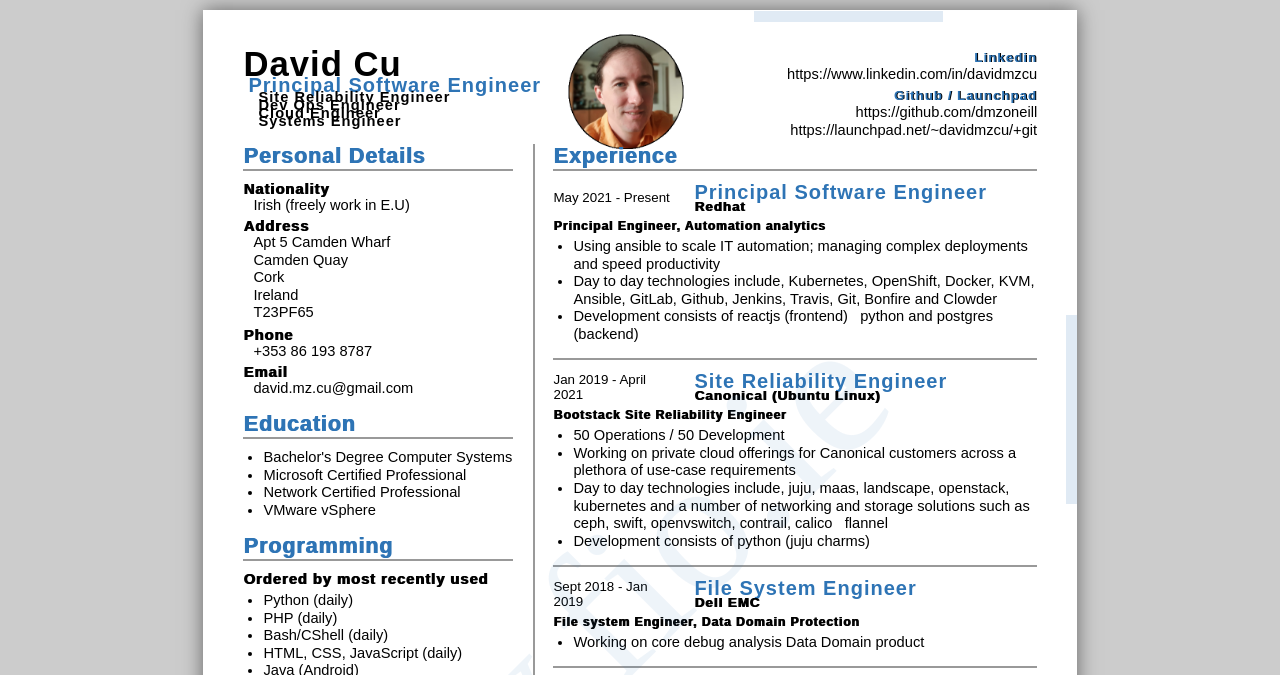
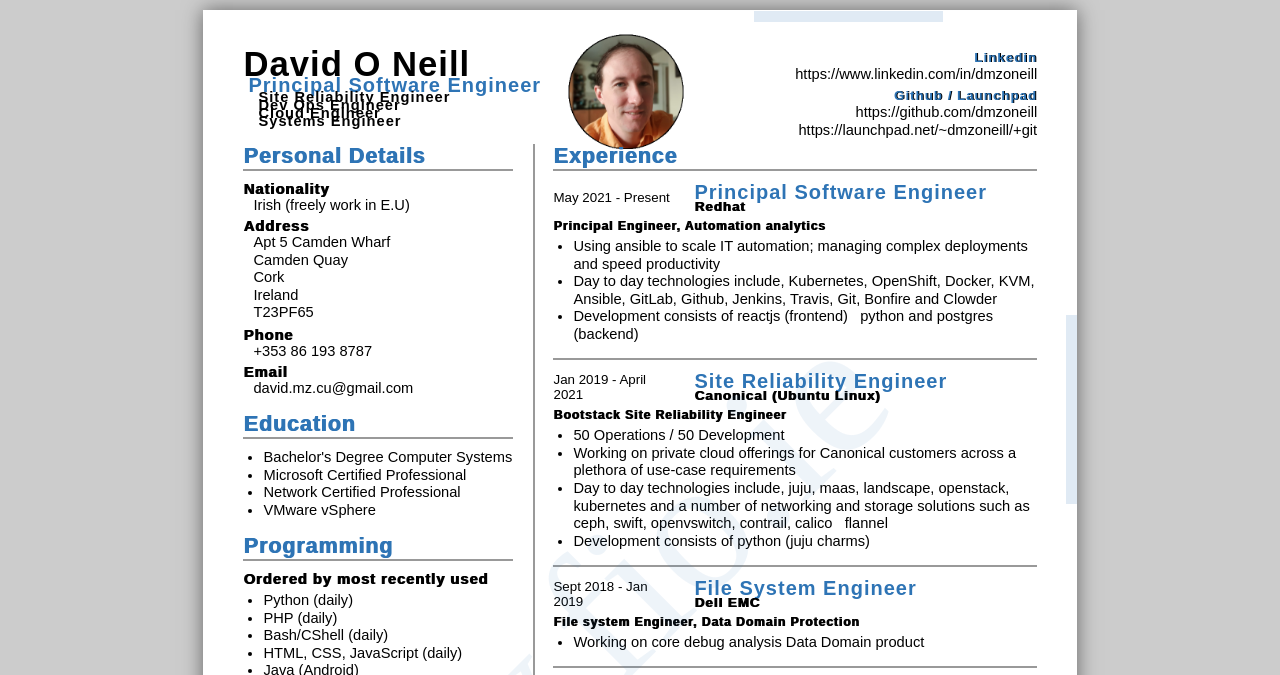
Before and after one commit to dmzoneill/curriculum-vitae, a plain HTML site: page index.html in a window 1280 px wide. Shown: the top 675 px of the page. Drawn offline with nearby package versions, Linux system fonts and the light colour scheme; a web font is replaced by a local one.

Commit message:
cu -> oneill

```diff
--- a/index.html
+++ b/index.html
@@ -2,13 +2,13 @@
 <html lang="en">
     <head>
         <meta charset="UTF-8">
-        <meta property="og:title" content="David Cu - Curriculum Vitae">
+        <meta property="og:title" content="David O Neill - Curriculum Vitae">
         <meta property="og:description" content="SysOps, DevOps, SRE and Software Developer">
         <meta property="og:image" content="//cv.fio.ie/og-image.png">
         <meta property="og:image:type" content="image/png" />
         <meta property="og:image:width" content="1200" />
         <meta property="og:url" content="//cv.fio.ie">
-        <title>David Cu - Curriculum Vitae</title>
+        <title>David O Neill - Curriculum Vitae</title>
         <link rel="stylesheet" href="https://ajax.googleapis.com/ajax/libs/jqueryui/1.12.1/themes/smoothness/jquery-ui.css">
         <link rel="stylesheet" href="https://cdnjs.cloudflare.com/ajax/libs/font-awesome/4.7.0/css/font-awesome.min.css">
         <link rel="stylesheet" href="css/cv-screen.css">
@@ -36,7 +36,7 @@
                     <div class="ResumePage">
                         <div class="ResumeHeader">
                             <div class="ResumeHeaderLeft">
-                                <h1>David Cu</h1>
+                                <h1>David O Neill</h1>
                                 <h3 class="role">Principal Software Engineer</h3>
                                 <h4 class="role">Site Reliability Engineer
 </h4><h4 class="role">Dev Ops Engineer
@@ -46,10 +46,10 @@
                             </div>
                             <div class="ResumeHeaderRight">
                                 <h6>Linkedin</h6>
-                                <a href="https://www.linkedin.com/in/davidmzcu">https://www.linkedin.com/in/davidmzcu</a>
+                                <a href="https://www.linkedin.com/in/dmzoneill">https://www.linkedin.com/in/dmzoneill</a>
                                 <h6>Github / Launchpad</h6>
                                 <a href="https://github.com/dmzoneill">https://github.com/dmzoneill</a><br/>
-                                <a href="https://launchpad.net/~davidmzcu/+git">https://launchpad.net/~davidmzcu/+git</a>
+                                <a href="https://launchpad.net/~dmzoneill/+git">https://launchpad.net/~dmzoneill/+git</a>
                             </div>
                         </div>
                         <div class="ResumeBody">
```
Also changed, not shown: input/cv.yaml (+5 -5 lines).
